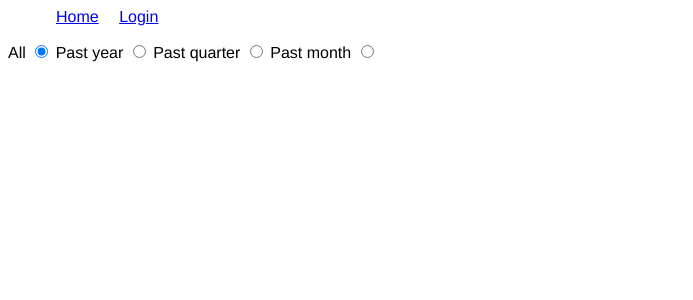
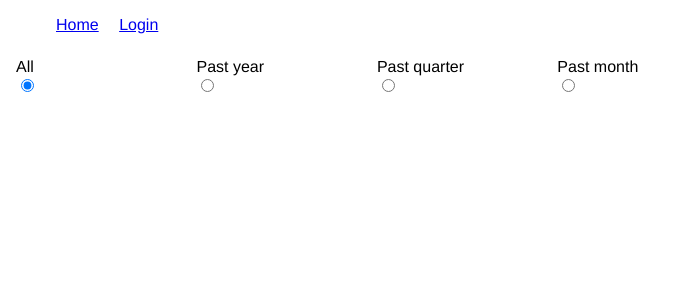
Before and after one commit to magnusmorton/thesisometer, a Django app: page / in a window 1280 px wide. Shown: the top 300 px of the page, without its empty margins (0-693 px from the left). Run offline with Django 3.2, Linux system fonts and the light colour scheme; parts of the project's set-up code (start-up, migrations or seed data) failed here and were passed over; some libraries are stand-ins or nearby versions.

Commit message:
styling and cleanup

```diff
--- /dev/null
+++ b/graphs/static/graphs/css/graphs.css
@@ -0,0 +1,10 @@
+.radio_group {
+    padding: 0.5rem;
+    width: 10rem;
+    display: inline-block;
+
+}
+
+.radio_group label {
+    display: block;
+}
--- a/graphs/static/graphs/js/main.js
+++ b/graphs/static/graphs/js/main.js
@@ -36,9 +36,7 @@ function rangeChangedHandler(event) {
 }
 
 document.addEventListener('DOMContentLoaded', function() {
-    console.log("foo");
     document.querySelectorAll('input[name="range"]').forEach(function(el) {
-        console.log(el);
         el.onchange=rangeChangedHandler;
     });
     fetchDataAndDraw("all");
@@ -51,7 +49,6 @@ function fetchDataAndDraw(range) {
     xhr.responseType = "json";
     xhr.onload = function () {
         if (xhr.status == 200) {
-            console.log(xhr.response);
             drawGraph(xhr.response);
         } else {
             console.error("XHR error: " + xhr.status);
--- a/graphs/templates/graphs/index.html
+++ b/graphs/templates/graphs/index.html
@@ -2,24 +2,35 @@
 {% load static %}
 {% block head %}
     <link rel="stylesheet" type="text/css" href="{% static "graphs/css/metricsgraphics.css" %}" >
+    <link rel="stylesheet" type="text/css" href="{% static "graphs/css/graphs.css" %}" >
 {% endblock %}
 
 {% block content %}
     <div id="chart"></div>
-    <div id="dater_ange">
+    <div id="date_range">
         <form id="date_range_form">
+            <div class="radios" >
+                <div class="radio_group" >
                     <label for="range_all">All</label>
+
                         <input type="radio" name="range" id="range_all" value="all" checked />
+                </div>
 
-
+                <div class="radio_group">
                     <label for="range_year">Past year</label>
                     <input type="radio" name="range" id="range_year" value="year"/>
+                </div>
 
+                <div class="radio_group">
                     <label for="range_quarter">Past quarter</label>
                     <input type="radio" name="range" id="range_quarter" value="quarter"/>
+                </div >
 
+                <div class="radio_group">
                     <label for="range_month">Past month</label>
                     <input type="radio" name="range" id="range_month" value="month"/>
+                </div>
+            </div>
         </form>
     </div>
 
--- a/templates/base.html
+++ b/templates/base.html
@@ -1,3 +1,4 @@
+<!DOCTYPE html>
 <html>
     <head>
         <title>
```
Lines whose indentation alone changed are shown as unchanged.
